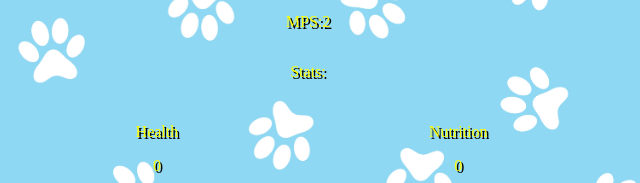
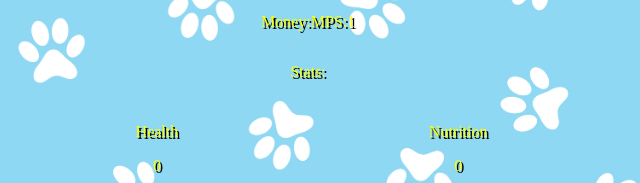
Before and after one commit to nicolodo/animalPets3, a website built with Vite: page client/pages/petPage.html in a window 1280 px wide. Both pictures are taken after a click on the picture 640 px from the left and 108 px from the top of the page. Shown: the part 211-394 px from the top of the page, 332-972 px from the left. Built offline with nearby package versions, Linux system fonts and the light colour scheme.

Commit message:
move global vars to top of petPage.js and add money id in html

```diff
--- a/client/pages/PETpetPage.js
+++ b/client/pages/PETpetPage.js
@@ -4,13 +4,29 @@ console.log("This is the Pet Animal Page");
 // key: stats = attributes of pet
 // Key: items = shop items to buy
 let state = {
+  money: 0,
   mps: 1,
   items: [],
   stats: [],
   settings: [],
 };
 
+let stats = [
+  { statsName: "Knowledge", statsValue: 0 },
+  { statsName: "Health", statsValue: 0 },
+  { statsName: "Nutrition", statsValue: 0 },
+  { statsName: "Happiness", statsValue: 0 },
+];
+
+const item = [
+  { itemName: "Bookstore", itemCost: 10, itemIncrease: 2 },
+  { itemName: "Gym Membership", itemCost: 50, itemIncrease: 3 },
+  { itemName: "Brew tea", itemCost: 100, itemIncrease: 5 },
+  { itemName: "Movie tickets", itemCost: 150, itemIncrease: 10 },
+];
+
 const image = document.querySelector("img");
+const moneyDisplay = document.getElementById("money");
 const mpsDisplay = document.getElementById("mps");
 const statsDisplay = document.getElementById("stats");
 const shop = document.getElementById("shop");
@@ -19,24 +35,20 @@ let saveGame = document.getElementById("saveGame");
 function game() {
   loadGame();
   setInterval(function () {
-    state.mps = state.mps + state.stats;
+    state.mps = state.mps //+ state.stats;
     mpsDisplay.innerText = state.mps;
     statsDisplay.innerText = state.stats;
+    moneyDisplay.innerText = state.money;
   }, 1000);
 }
 
 image.addEventListener("click", function () {
-  state.mps++;
-  mpsDisplay.innerText = state.mps;
-  console.log(state.mps);
+  state.money++;
+  mpsDisplay.innerText = state.money;
+  console.log(state.money);
 });
 
-const item = [
-  { itemName: "Bookstore", itemCost: 10, itemIncrease: 2 },
-  { itemName: "Gym Membership", itemCost: 50, itemIncrease: 3 },
-  { itemName: "Brew tea", itemCost: 100, itemIncrease: 5 },
-  { itemName: "Movie tickets", itemCost: 150, itemIncrease: 10 },
-];
+
 
 function generateShop() {
   item.forEach(function (item) {
@@ -78,13 +90,6 @@ function generateShop() {
 
 generateShop();
 
-let stats = [
-  { statsName: "Knowledge", statsValue: 0 },
-  { statsName: "Health", statsValue: 0 },
-  { statsName: "Nutrition", statsValue: 0 },
-  { statsName: "Happiness", statsValue: 0 },
-];
-
 function generateStats() {
   stats.forEach(function (stats) {
     const statsContainer = document.createElement("div");
--- a/client/pages/petPage.html
+++ b/client/pages/petPage.html
@@ -16,6 +16,8 @@
     />
 
     <div class="stat-container">
+      <p>Money:</p>
+      <p id="money"></p>
       <p>MPS:</p>
       <p id="mps"></p>
     </div>
```
